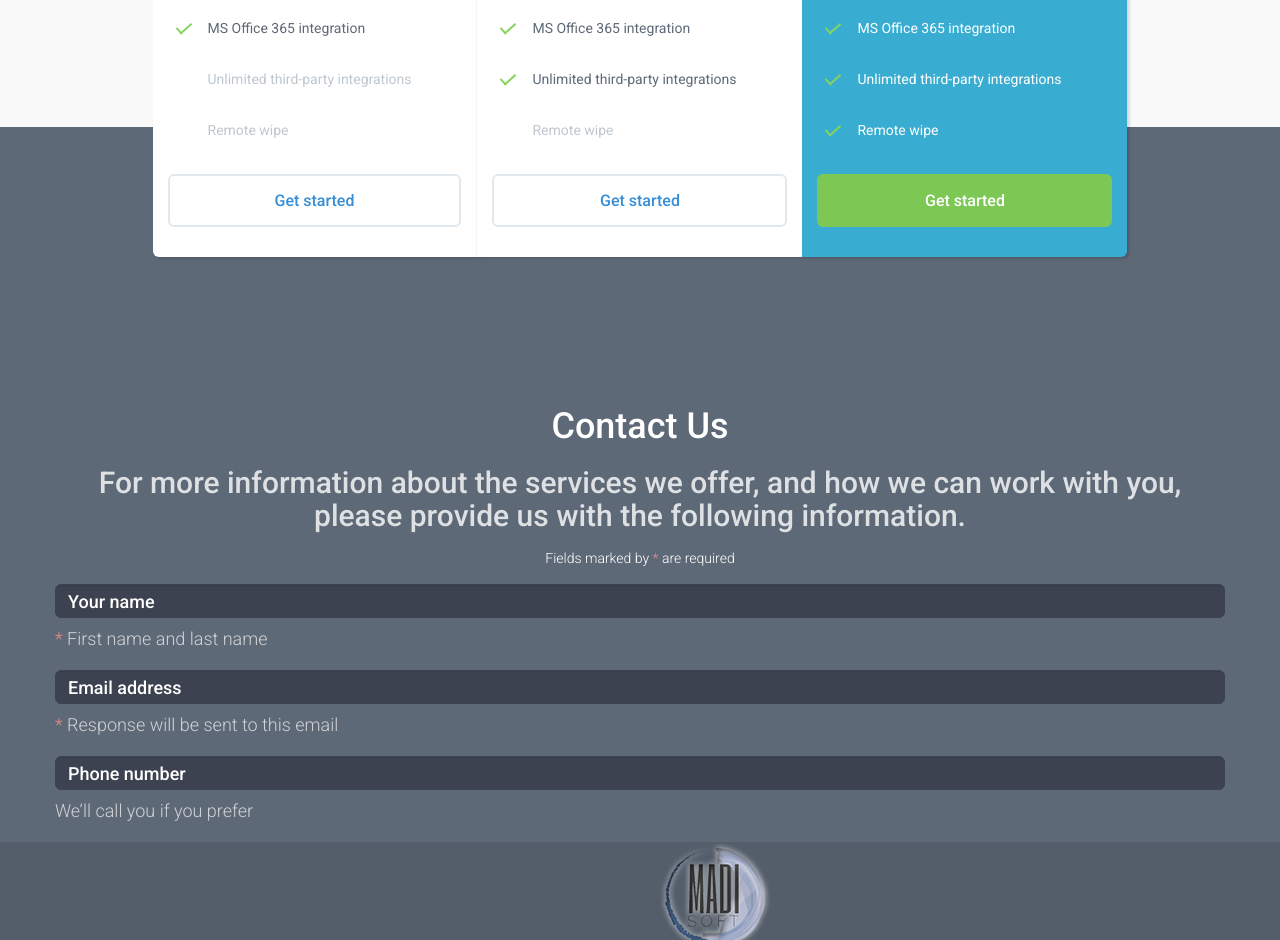
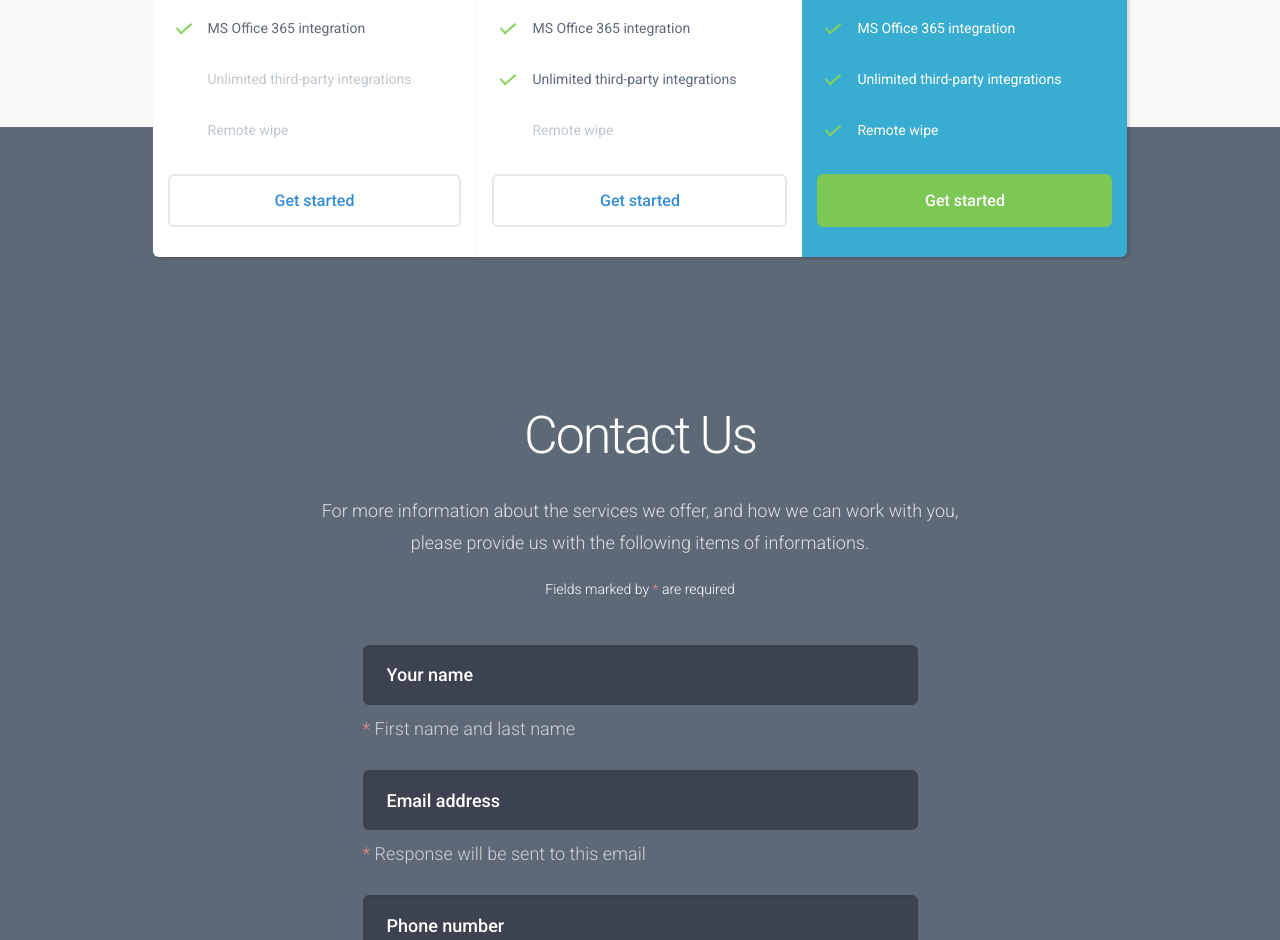
Before and after one commit to shutdown88/front-end-test-project, a React (Create React App) app: page / in a window 1280 px wide. Shown: the part 1860-2800 px from the top of the page. Built offline with nearby package versions, Linux system fonts and the light colour scheme.

Commit message:
Contact form styles

```diff
--- a/src/ContactUs/ContactForm.js
+++ b/src/ContactUs/ContactForm.js
@@ -1,5 +1,5 @@
 import React from 'react';
-import { FormGroup, FormControl, HelpBlock } from 'react-bootstrap';
+import { Button, FormGroup, FormControl, HelpBlock } from 'react-bootstrap';
 
 export default () => (
     <form>
@@ -25,5 +25,9 @@ export default () => (
                 We’ll call you if you prefer
             </HelpBlock>
         </FormGroup>
+
+        <Button type="submit" bsStyle="success" bsSize="large">
+            Send
+        </Button>
     </form>
 );
--- a/src/ContactUs/ContactUs.js
+++ b/src/ContactUs/ContactUs.js
@@ -9,17 +9,21 @@ export default () => (
     <div className="text-center ContactUs">
         <Grid>
             <Row>
-                <Col>
+                <Col md={8} mdOffset={2}>
                     <h1>Contact Us</h1>
                     <h2>
                         For more information about the services we offer, and
-                        how we can work with you, please provide us with the
-                        following information.
+                        how we can work with you,<br /> please provide us with
+                        the following items of informations.
                     </h2>
                     <p className="requiredNote">
                         Fields marked by <span className="required">*</span> are
                         required
                     </p>
+                </Col>
+            </Row>
+            <Row>
+                <Col md={6} mdOffset={3}>
                     <ContactForm />
                 </Col>
             </Row>
--- a/src/ContactUs/ContactUs.scss
+++ b/src/ContactUs/ContactUs.scss
@@ -1,30 +1,48 @@
 .ContactUs {
     padding-top: 260px;
+    padding-bottom: 38px;
     background-color: #5e6977;
     color: #ffffff;
+    text-align: center;
+
+    h1 {
+        font-size: 52px;
+        font-weight: 300;
+        line-height: 1.12;
+        letter-spacing: -2.1px;
+    }
 
     h2 {
+        // TODO need to wrap in bootstrap column
+        // all component
+        margin-top: 30px;
+        margin-bottom: 14px;
         opacity: 0.8;
+        font-size: 18px;
+        font-weight: 300;
+        line-height: 1.78;
     }
 
     .requiredNote {
         font-size: 14px;
         font-weight: 300;
-        font-style: normal;
-        font-stretch: normal;
         line-height: 2.29;
-        letter-spacing: normal;
-        text-align: center;
+        margin-bottom: 40px;
     }
 
     span.required {
         color: #f18a8a;
     }
 
-    input {
+    .form-group {
+        margin-bottom: 25px;
+
+        input[type='text'] {
             border-radius: 6px;
             background-color: #3d4250;
             border-color: #3d4250;
+            height: 60px;
+            padding: 23px 23px;
 
             &:focus {
                 border-color: #3d4250;
@@ -35,21 +53,27 @@
             &::placeholder {
                 font-size: 18px;
                 font-weight: 500;
-            font-style: normal;
-            font-stretch: normal;
                 line-height: 1.06;
-            letter-spacing: normal;
+                // TODO, mettere opacity a placeholder?
+                // vedere come si integra con validazione campi
+                // Usare tipi specifici di fields per validazione?
+                // forse non sono compatibili con i vecchi browser
                 color: #ffffff;
             }
         }
 
         .help-block {
+            margin-top: 8px;
             font-size: 18px;
             font-weight: 300;
-        font-style: normal;
-        font-stretch: normal;
             line-height: 1.78;
-        letter-spacing: normal;
             color: #d1d2d6;
         }
     }
+
+    button[type='submit'] {
+        width: 180px;
+        height: 60px;
+        border-radius: 6px;
+    }
+}
--- a/src/Footer/Footer.js
+++ b/src/Footer/Footer.js
@@ -1,4 +1,5 @@
 import React from 'react';
+import { Grid, Row, Col } from 'react-bootstrap';
 
 import './Footer.css';
 
@@ -6,6 +7,16 @@ import madisoftLogo from './img/logo-madisoft-quadrato.png';
 
 export default () => (
     <footer className="Footer">
-        <img src={madisoftLogo} alt="Madisoft" />
+        <Grid>
+            <Row>
+                <Col md={1} sm={12}>
+                    <img
+                        className="footer-logo"
+                        src={madisoftLogo}
+                        alt="Madisoft"
+                    />
+                </Col>
+            </Row>
+        </Grid>
     </footer>
 );
--- a/src/Footer/Footer.scss
+++ b/src/Footer/Footer.scss
@@ -1,8 +1,11 @@
 .Footer {
     background-color: #545e6b;
+    text-align: center;
 
-    img {
-        // TODO responsive?
-        margin-left: 150px;
+    img.footer-logo {
+        height: 100px;
+        width: 100px;
+        margin-top: 18px;
+        margin-bottom: 18px;
     }
 }
--- a/src/Header/Header.scss
+++ b/src/Header/Header.scss
@@ -1,6 +1,7 @@
 .Header {
     background-color: #ffffff;
     box-shadow: 2.4px 1.8px 3px 0 rgba(0, 0, 0, 0.1);
+    margin-right: 2px;
 
     .navbar-brand {
         height: 94px;
--- a/src/Pricing/Pricing.scss
+++ b/src/Pricing/Pricing.scss
@@ -41,12 +41,14 @@
         box-shadow: 2.4px 1.8px 3px 0 rgba(0, 0, 0, 0.15);
 
         &.first {
+            // TODO border radius solo per schermo grande
             border-top-left-radius: 6px;
             border-bottom-left-radius: 6px;
             border-right: 1px solid #f4f4f4;
         }
 
         &.last {
+            // TODO border radius solo per schermo grande
             border-top-right-radius: 6px;
             border-bottom-right-radius: 6px;
         }
```
Lines whose indentation alone changed are shown as unchanged.
